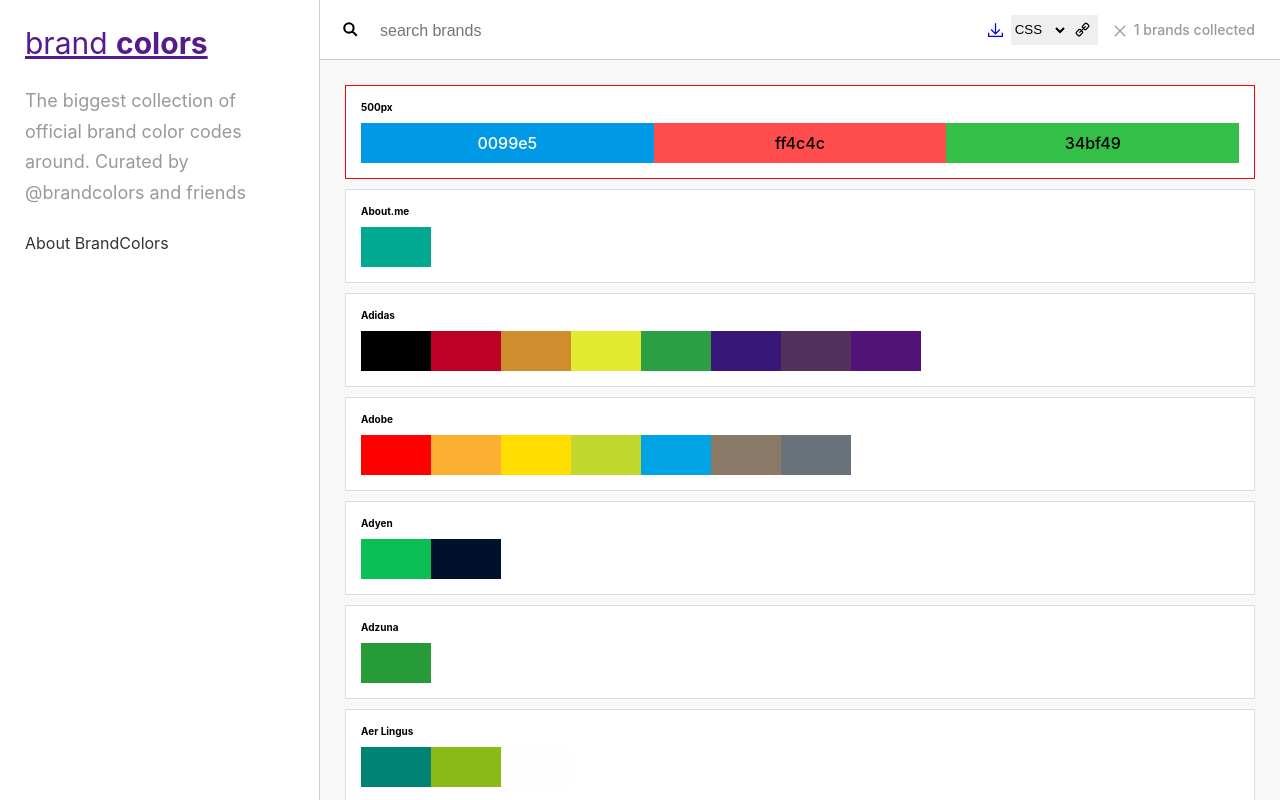
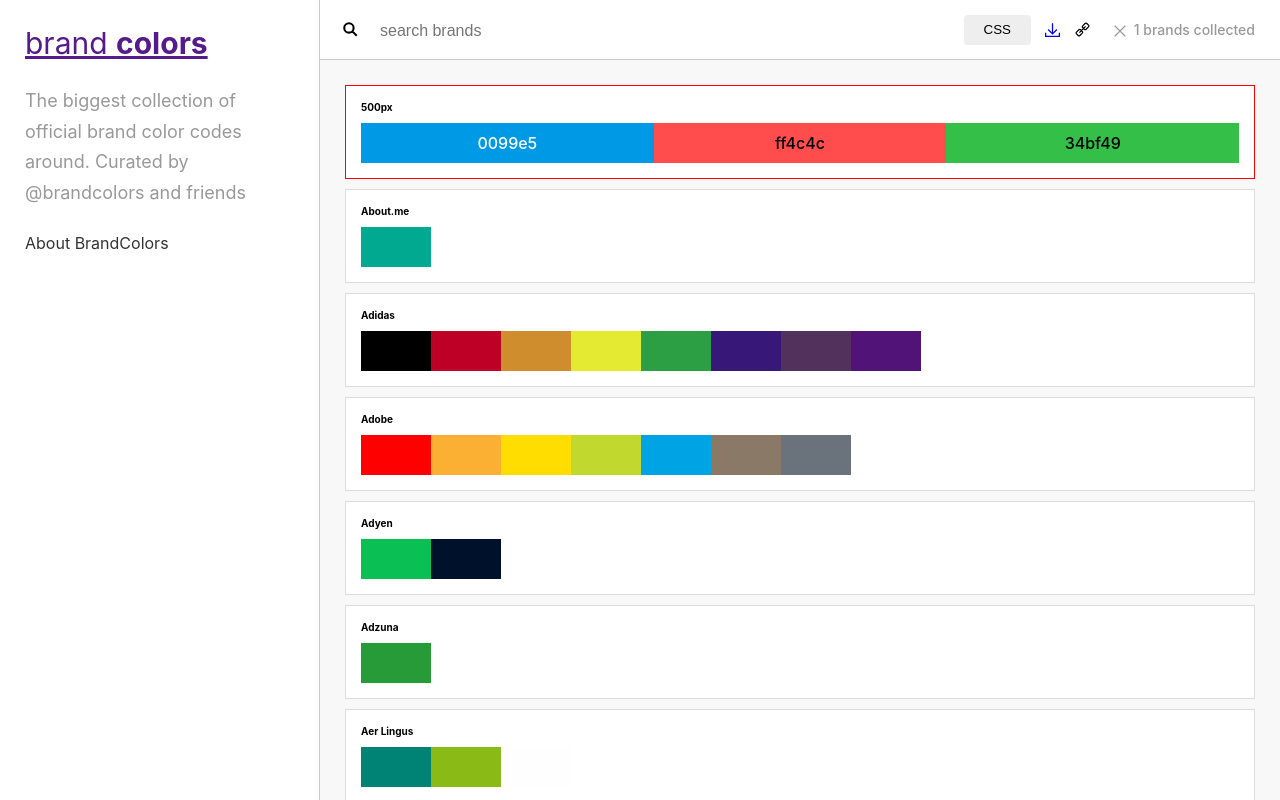
Before and after one commit to kasimugur/Brand-colors, a React (Vite) app: page / in a window 1280 px wide. Both pictures are taken after a click on the element "500px". Built offline with nearby package versions, Linux system fonts and the light colour scheme.

Commit message:
download css updated

```diff
--- a/package.json
+++ b/package.json
@@ -16,6 +16,7 @@
     "react-icons": "^5.2.1",
     "react-lazyload": "^3.2.1",
     "react-modal": "^3.16.1",
+    "react-router-dom": "^6.23.1",
     "sass": "^1.77.2"
   },
   "devDependencies": {
--- a/src/components/Download.jsx
+++ b/src/components/Download.jsx
@@ -66,14 +66,14 @@
     <>
       <div className="download">
         <div className="action">
-          <a download={`brands.${cssMethod}`} href={downloadUrl}>
-            <GrDownload />
-          </a>
           <select onChange={(e) => setCssMethod(e.target.value)}>
             <option value="css">CSS</option>
             <option value="scss">SCSS</option>
             <option value="less">LESS</option>
           </select>
+          <a download={`brands.${cssMethod}`} href={downloadUrl}>
+            <GrDownload />
+          </a>
           <button onClick={getLink}>
             <GrLink />
           </button>
--- a/src/index.scss
+++ b/src/index.scss
@@ -183,6 +183,7 @@
         button {
           width: 30px;
           height: 30px;
+          background: none;
           display: flex;
           align-items: center;
           justify-content: center;
@@ -192,6 +193,17 @@
             height: 15px;
             width: 15px;
           }
+        }
+
+        select {
+          margin-right: 7px;
+          height: 30px;
+          padding: 0 15px;
+          background: #eee;
+          border-radius: 4px;
+          appearance: none;
+          text-align: center;
+          cursor: pointer;
         }
       }
 
```
Also changed, not shown: 2 other files (tests, documents, lock files or other folders).
